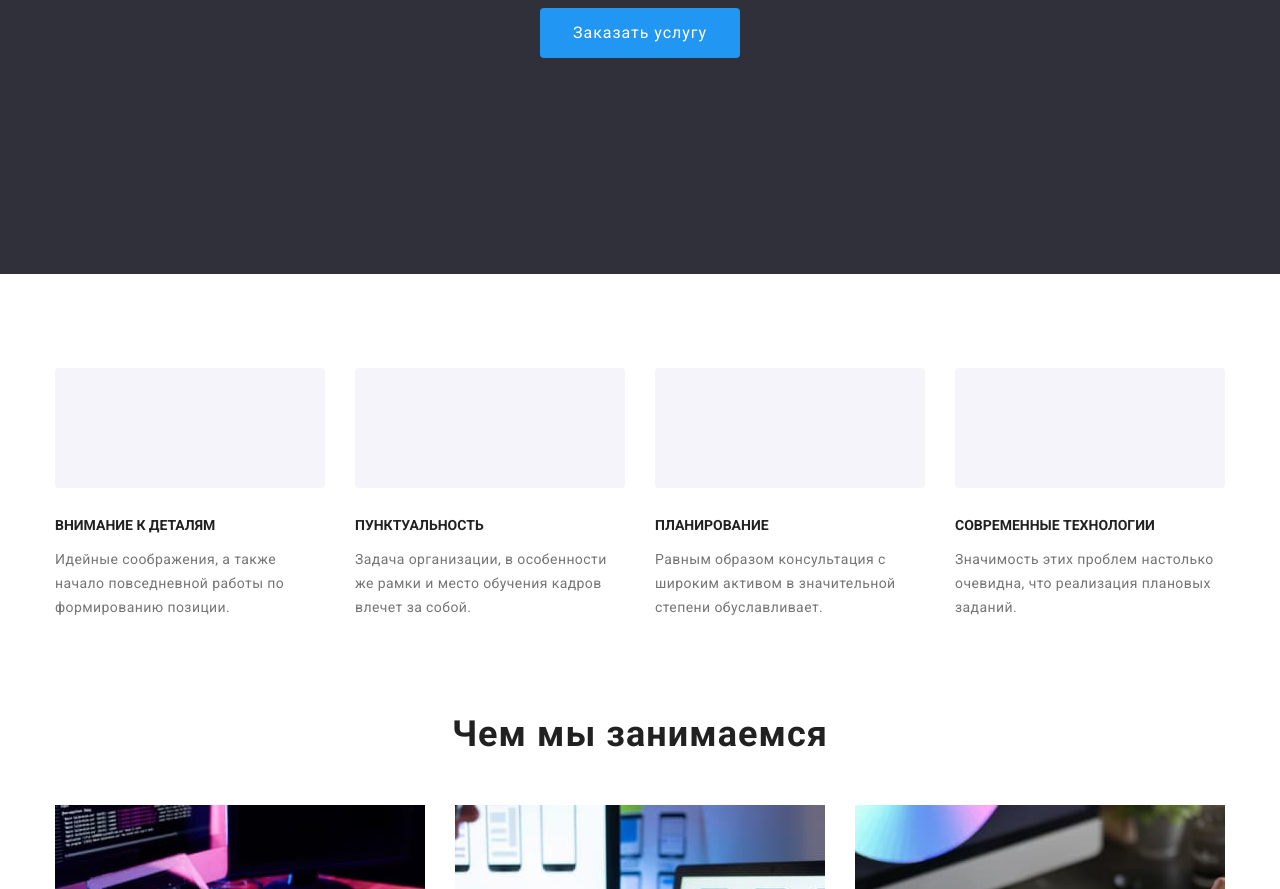
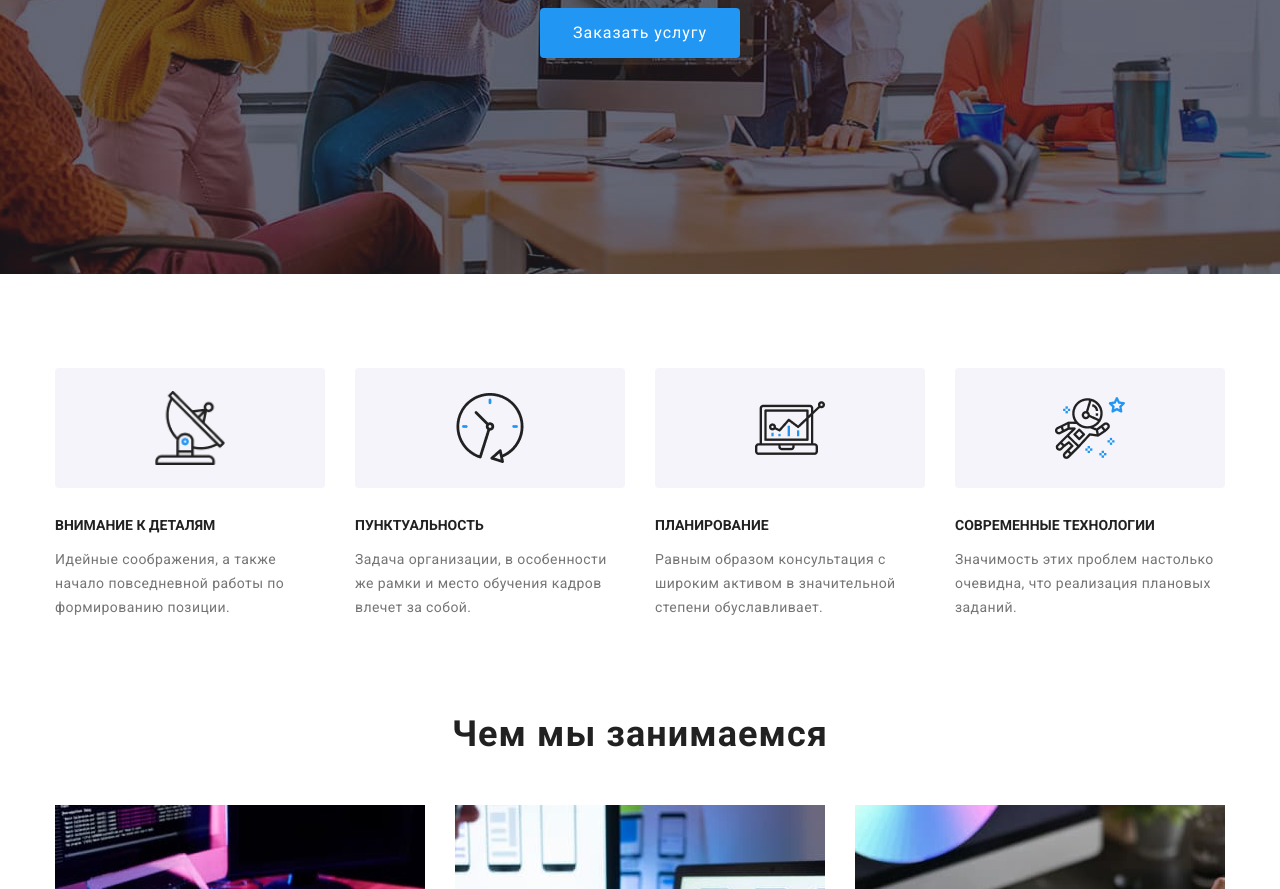
Before and after one commit to Plodista/goit-markup-hw-07, a plain HTML site: page index.html in a window 1280 px wide. Shown: the part 411-1300 px from the top of the page. Drawn offline with Linux system fonts and the light colour scheme; the site is published under a folder, as on GitHub Pages, so addresses that start at the root find nothing.

Commit message:
added sass png index

```diff
--- a/sass/components/_hero.scss
+++ b/sass/components/_hero.scss
@@ -11,7 +11,7 @@
   background-size: cover;
   background-image: linear-gradient(
   to right, rgba(47, 48, 58, 0.4), rgba(47, 48, 58, 0.4)),
-  url(/images/Imgheader.jpg);
+  url(../images/Imgheader.jpg);
 }
 
 .hero-section {
--- a/sass/components/_list.scss
+++ b/sass/components/_list.scss
@@ -59,25 +59,25 @@
 }
 
 .icon-ant::before {
-  background-image: url(/images/anten.png);
+  background-image: url(../images/anten.png);
   background-size: 70px;
   padding: 25px 100px;
 }
 
 .icon-clock::before {
-  background-image: url(/images/clock.png);
+  background-image: url(../images/clock.png);
   background-size: 70px;
   padding: 25px 100px;
 }
 
 .icon-dia::before {
-  background-image: url(/images/diagr.png);
+  background-image: url(../images/diagr.png);
   background-size: 70px;
   padding: 25px 100px;
 }
 
 .icon-astro::before {
-  background-image: url(/images/astro.png);
+  background-image: url(../images/astro.png);
   background-size: 70px;
   padding: 25px 100px;
 }
```
Also changed, not shown: css/main.css, css/main.min.css, 2 other files.
